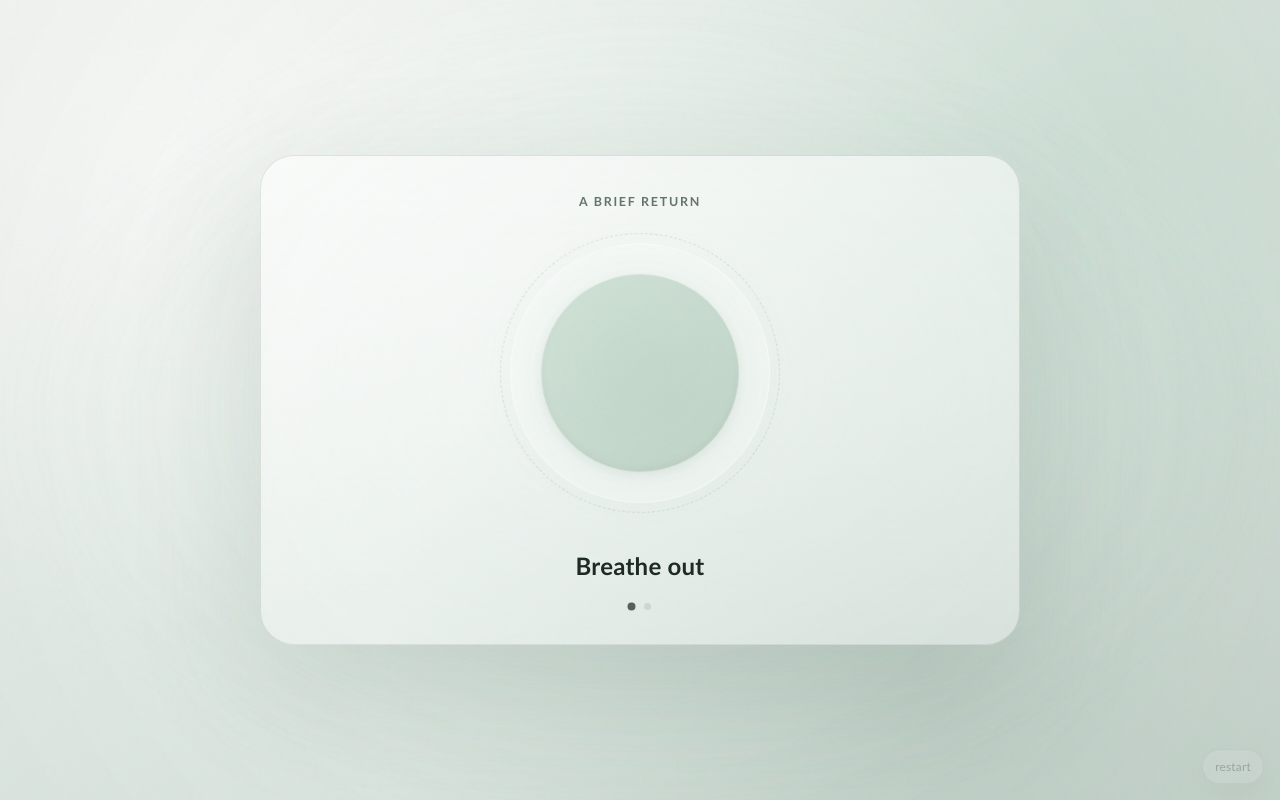
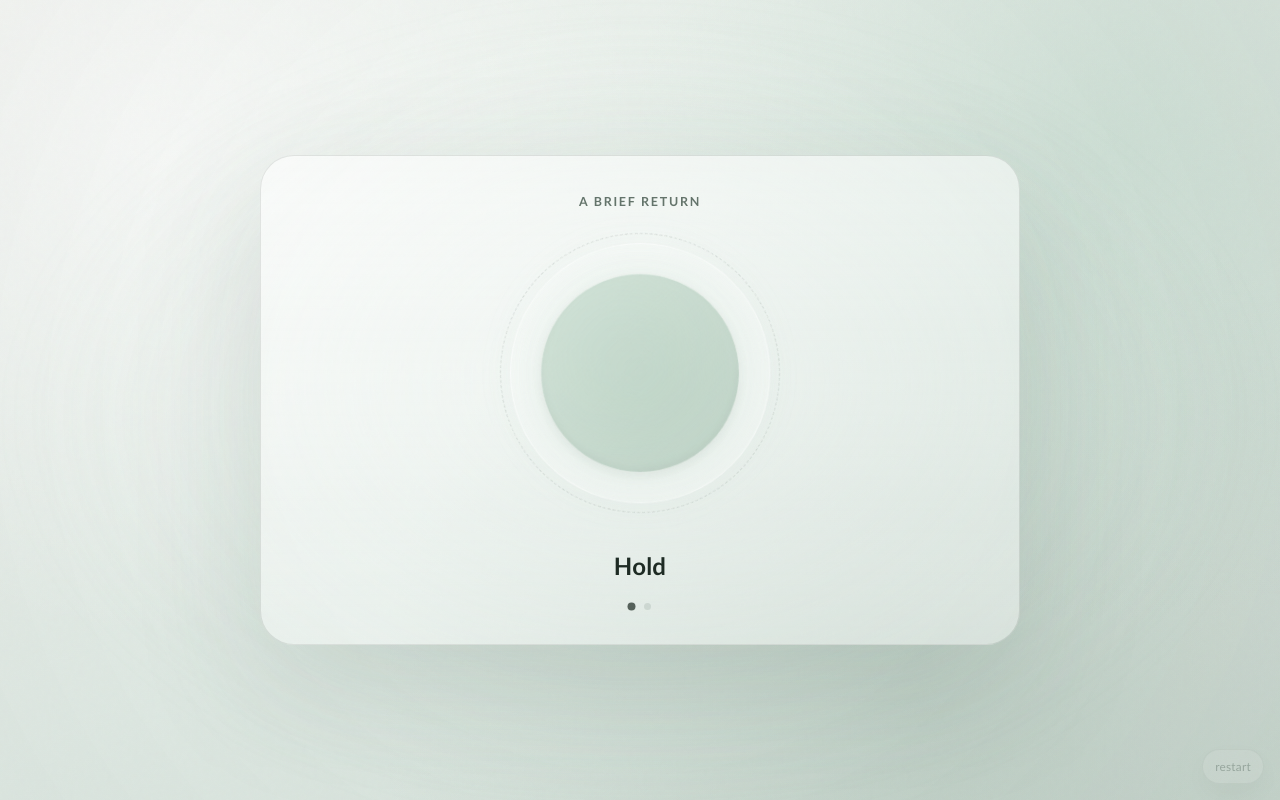
Before and after one commit to Christian-Gennari/intentional-pause, a plain HTML site: page index.html in a window 1280 px wide. Drawn offline with Linux system fonts and the light colour scheme.

Commit message:
Add inhale hold phase

```diff
--- a/index.html
+++ b/index.html
@@ -460,6 +460,7 @@
     const SETTINGS = {
       pauseBeforeStart: 1000,
       inhaleDuration: 4000,
+      holdDuration: 2000,
       exhaleDuration: 6000,
       breaths: 2
     };
@@ -515,6 +516,10 @@
         animateField("inhale");
         audioOnInhale();
         await sleep(SETTINGS.inhaleDuration);
+        if (thisRun !== runId) return;
+
+        instruction.innerHTML = "<strong>Hold</strong>";
+        await sleep(SETTINGS.holdDuration);
         if (thisRun !== runId) return;
 
         instruction.innerHTML = "<strong>Breathe out</strong>";
```
Also changed, not shown: 1 other file.
